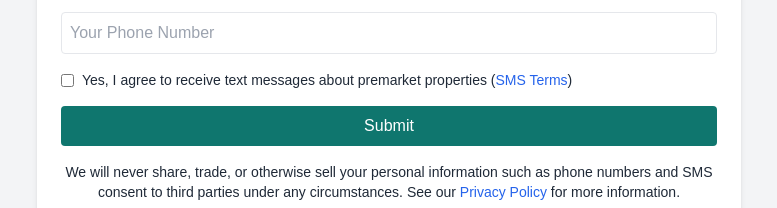
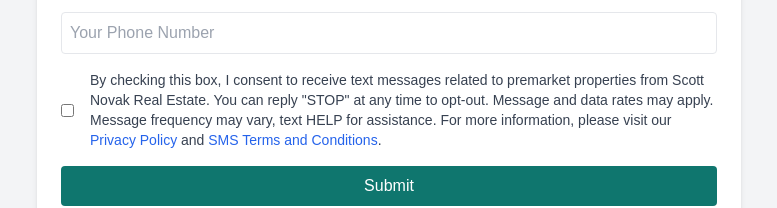
Before and after one commit to scottynx/Scott-Novak-Real-Estate, a Next.js app: page / in a window 1280 px wide. Shown: the part 956-1164 px from the top of the page, without its empty margins (251-1028 px from the left). Built offline with nearby package versions, Linux system fonts and the light colour scheme.

Commit message:
Initial Commit

```diff
--- a/app/page.tsx
+++ b/app/page.tsx
@@ -114,8 +114,10 @@ export default function Home() {
                 onChange={handleChange}
                 className="mr-2"
               />
-              <label htmlFor="smsOptIn" className="text-sm text-gray-800">
-                Yes, I agree to receive text messages about premarket properties (<a href="/smsterms" className="text-blue-600 hover:underline">SMS Terms</a>)
+              <label htmlFor="smsOptIn" className="ml-2 block text-sm text-gray-700">
+                By checking this box, I consent to receive text messages related to premarket properties from Scott Novak Real Estate. You can reply "STOP" at any time to opt-out. Message and data rates may apply. Message frequency may vary, text HELP for assistance. For more information, please visit our{' '}
+                <a href="https://www.scottnovakrealestate.com/privacy" className="text-blue-600 hover:underline" target="_blank" rel="noopener noreferrer">Privacy Policy</a> and{' '}
+                <a href="https://www.scottnovakrealestate.com/smsterms" className="text-blue-600 hover:underline" target="_blank" rel="noopener noreferrer">SMS Terms and Conditions</a>.
               </label>
             </div>
 
```
